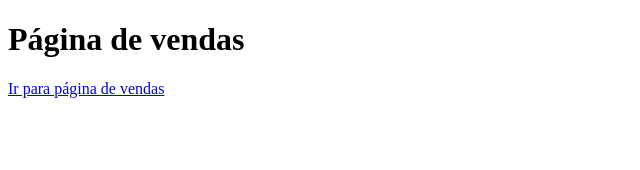
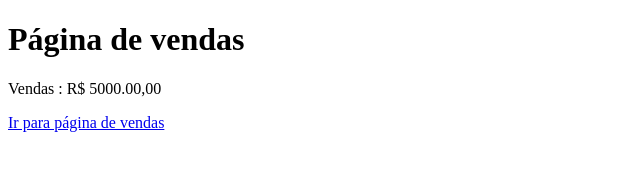
Before and after one commit to job321/aulagithub, a plain HTML site: page index.html in a window 1280 px wide. Shown: the whole page, without its empty margins (0-640 px from the left). Drawn offline with Linux system fonts and the light colour scheme.

Commit message:
Acrescentar valor de vendas

```diff
--- a/index.html
+++ b/index.html
@@ -8,6 +8,7 @@
 </head>
 <body>
     <h1>Página de vendas</h1>
+    <p>Vendas : R$ 5000.00,00</p>
     <a href="vendas.html">Ir para página de vendas</a>
 </body>
 </html>
```
Also changed, not shown: vendas.html (+1 -0 lines).
